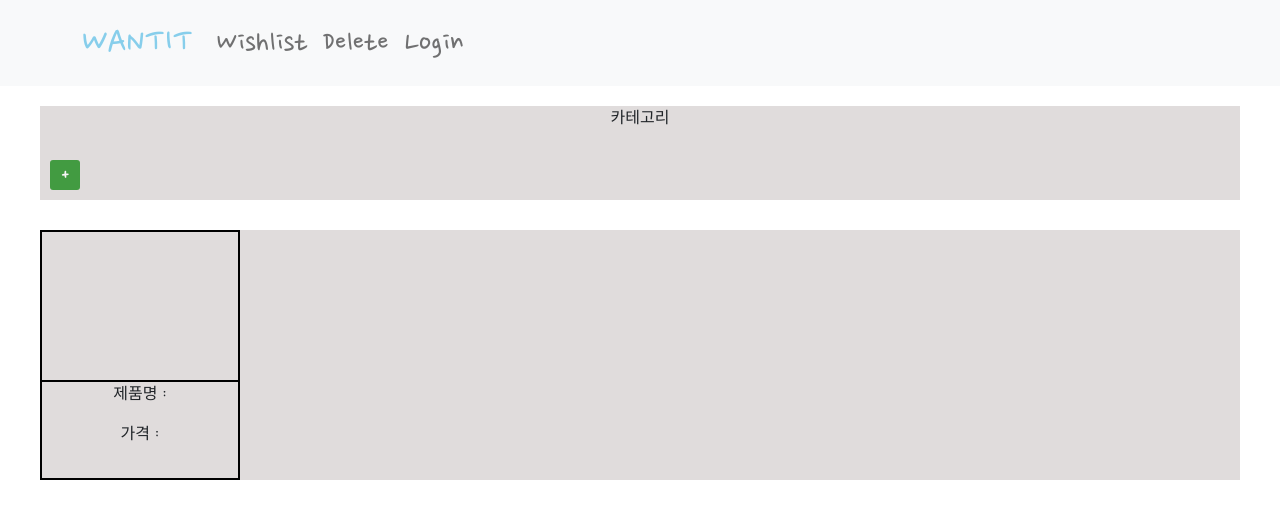
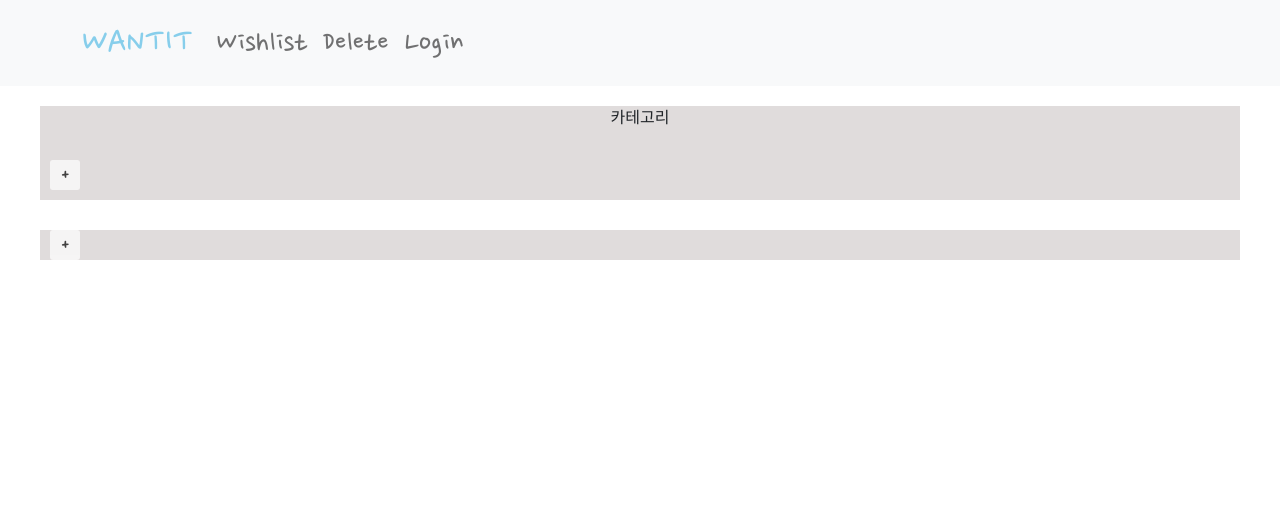
Before and after one commit to JYeonDev/want-it-wishlist-app-, a React (Create React App) app: page /wishlist in a window 1280 px wide. Shown: the top 518 px of the page. Built offline with nearby package versions, Linux system fonts and the light colour scheme.

Commit message:
wislist-app

```diff
--- a/src/App.css
+++ b/src/App.css
@@ -104,8 +104,8 @@ a:hover {
   border-radius: 3px;
   font-weight: 700;
   transition: all 0.5s;
-  color: #fff;
-  background-color: green;
+  background-color: #fff;
+  color: #000;
   border: none;
   display: flex;
   margin: 10px;
--- a/src/components/wishlist.js
+++ b/src/components/wishlist.js
@@ -60,15 +60,18 @@ function Wishlist() {
         ) : null}
       </nav>
       <div className="wishlist category" style={{ marginTop: "30px" }}>
+        <button className="category-plus">+</button>
+        {1 == 2 ? (
           <div className="card-container">
             <div className="card-img">
-            <img src=""></img>
+              <img></img>
             </div>
             <div className="card-info">
               <p>제품명 : </p>
               <p>가격 : </p>
             </div>
           </div>
+        ) : null}
       </div>
     </div>
   );
```
Lines whose indentation alone changed are shown as unchanged.
